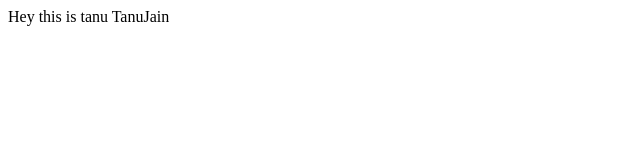
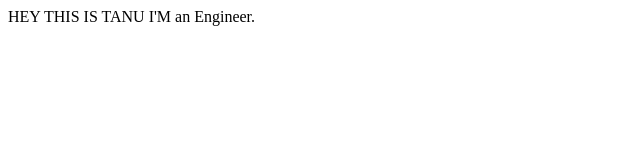
Before and after one commit to anky00/tanujain07.github.io, a plain HTML site: page index.html in a window 1280 px wide. Shown: the whole page, without its empty margins (0-640 px from the left). Drawn offline with Linux system fonts and the light colour scheme.

Commit message:
Update index.html

```diff
--- a/index.html
+++ b/index.html
@@ -6,6 +6,14 @@
     <title>TanuJain</title>
 </head>
 <body>
-    Hey this is tanu TanuJain
+    <div class="container-fluid">
+        <div class="row row-4">
+            <div class=" col col-sm-3">
+                HEY THIS IS TANU
+                I'M an Engineer.
+            </div>
+        </div>
+    </div>
+
 </body>
 </html>
```
